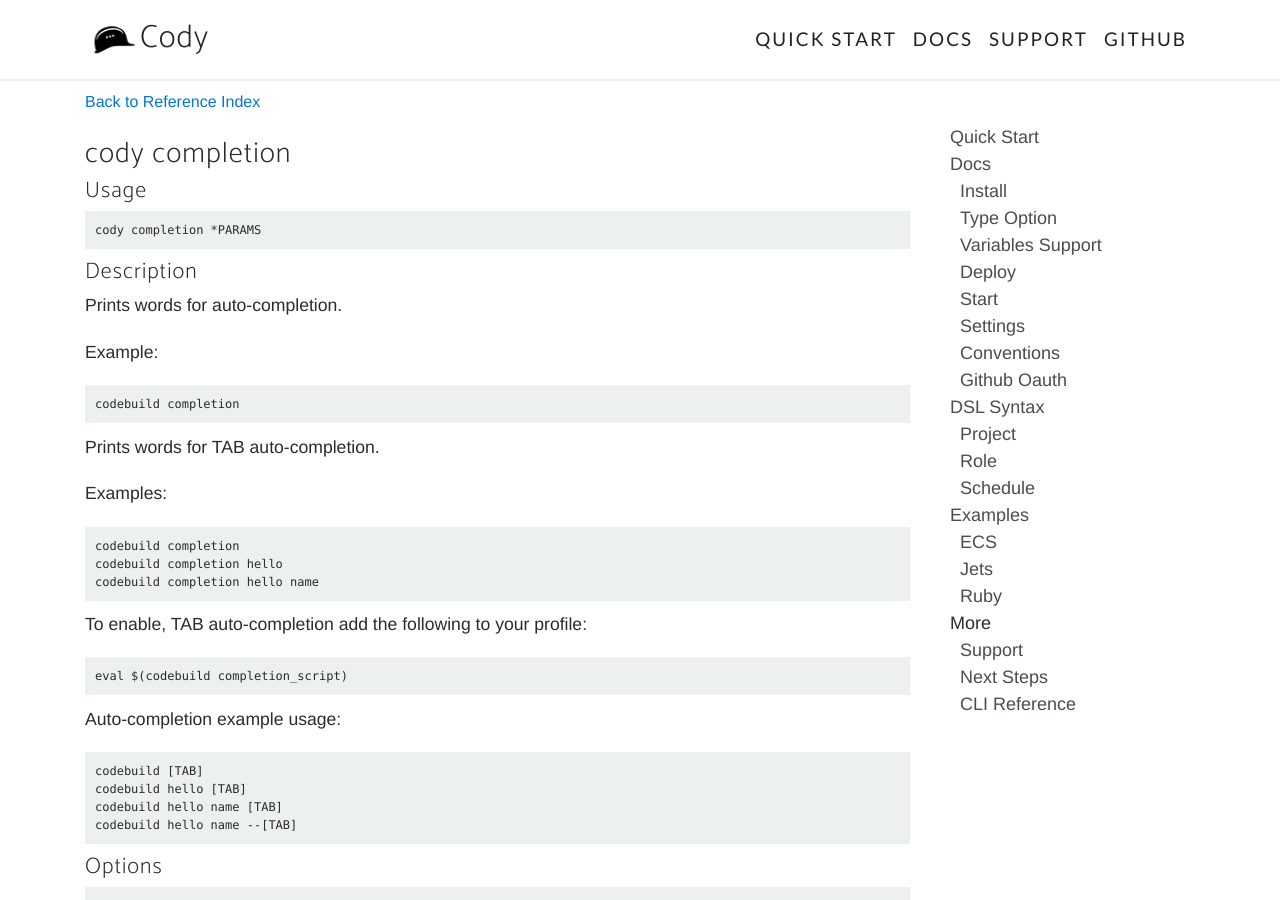
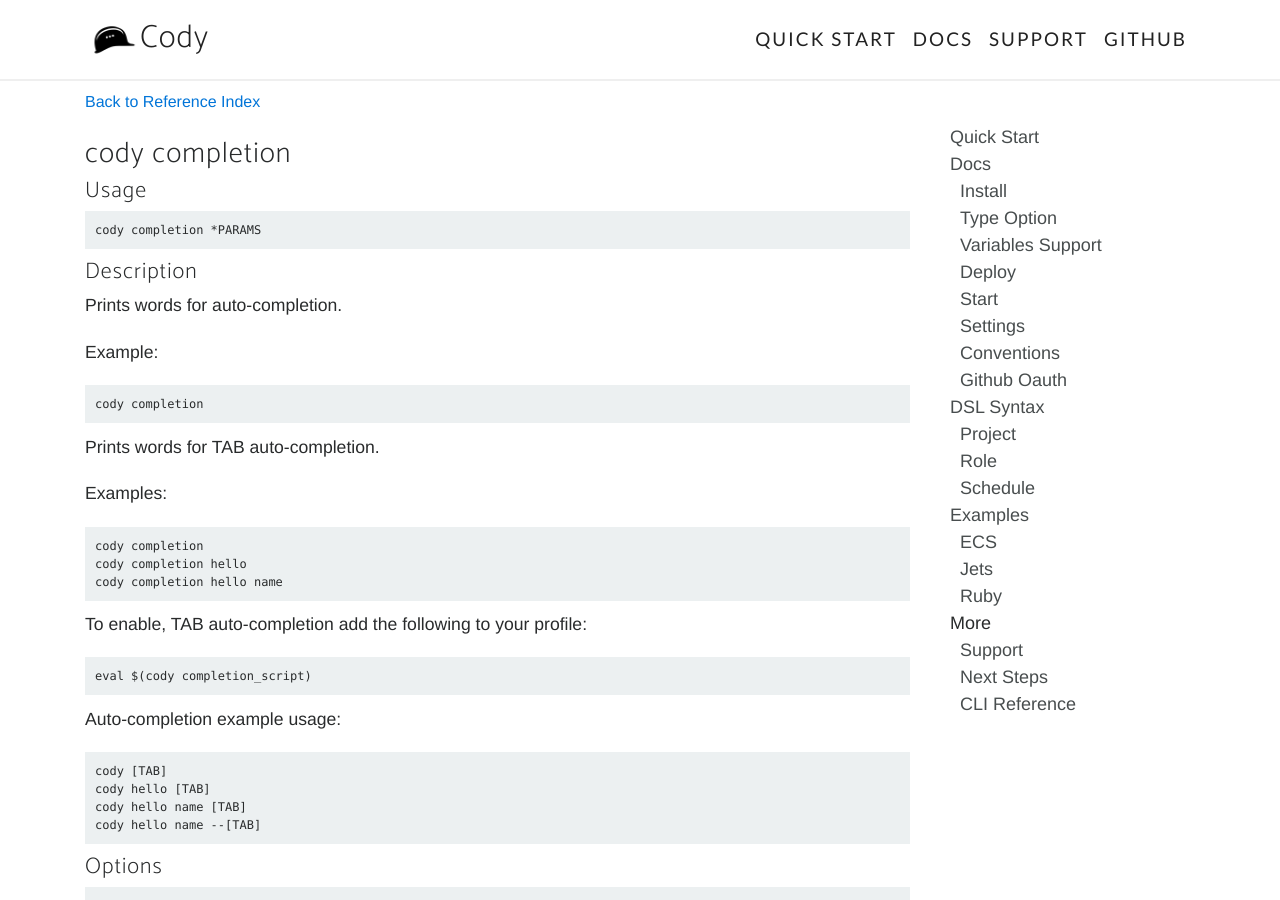
Before and after one commit to boltops-tools/cody, a Jekyll site: the page built from docs/_reference/cb-completion.md, in a window 1280 px wide and 900 px high. Built offline with Jekyll 4.4.1, drawn with Linux system fonts in a browser that asks for light colours; some web fonts are replaced.

Commit message:
fix renaming

```diff
--- a/docs/_reference/cb-completion.md
+++ b/docs/_reference/cb-completion.md
@@ -13,26 +13,26 @@
 
 Example:
 
-    codebuild completion
+    cody completion
 
 Prints words for TAB auto-completion.
 
 Examples:
 
-    codebuild completion
-    codebuild completion hello
-    codebuild completion hello name
+    cody completion
+    cody completion hello
+    cody completion hello name
 
 To enable, TAB auto-completion add the following to your profile:
 
-    eval $(codebuild completion_script)
+    eval $(cody completion_script)
 
 Auto-completion example usage:
 
-    codebuild [TAB]
-    codebuild hello [TAB]
-    codebuild hello name [TAB]
-    codebuild hello name --[TAB]
+    cody [TAB]
+    cody hello [TAB]
+    cody hello name [TAB]
+    cody hello name --[TAB]
 
 
 ## Options
--- a/lib/cody/core.rb
+++ b/lib/cody/core.rb
@@ -45,12 +45,12 @@
     end
     memoize :settings
 
-    def check_codebuild_project!
+    def check_cody_project!
       check_path = "#{Cody.root}/.cody"
       unless File.exist?(check_path)
-        puts "ERROR: No .cody folder found.  Are you sure you are in a project with codebuild setup?".color(:red)
+        puts "ERROR: No .cody folder found.  Are you sure you are in a project with cody setup?".color(:red)
         puts "Current directory: #{Dir.pwd}"
-        puts "If you want to set up codebuild for this project, please create a settings file via: cody init"
+        puts "If you want to set up cody for this project, please create a settings file via: cody init"
         exit 1 unless ENV['TEST']
       end
     end
--- a/lib/cody/evaluate.rb
+++ b/lib/cody/evaluate.rb
@@ -40,7 +40,7 @@
       end
     end
 
-    def lookup_codebuild_file(name)
+    def lookup_cody_file(name)
       [".cody", @options[:type], name].compact.join("/")
     end
   end
--- a/lib/cody/init.rb
+++ b/lib/cody/init.rb
@@ -34,7 +34,7 @@
     end
 
     def copy_top_level
-      puts "Initialize codebuild top-level folder"
+      puts "Initialize .cody top-level folder"
       dest = ".cody"
       excludes = %w[.git]
       if @options[:mode] == "light"
--- a/lib/cody/project.rb
+++ b/lib/cody/project.rb
@@ -62,11 +62,11 @@
     end
 
     def get_project_path
-      lookup_codebuild_file("project.rb")
+      lookup_cody_file("project.rb")
     end
 
     def build_spec
-      lookup_codebuild_file("buildspec.yml")
+      lookup_cody_file("buildspec.yml")
     end
   end
 end
--- a/lib/cody/role.rb
+++ b/lib/cody/role.rb
@@ -41,7 +41,7 @@
 
   private
     def get_role_path
-      lookup_codebuild_file("role.rb")
+      lookup_cody_file("role.rb")
     end
 
     def default_properties
--- a/lib/cody/schedule.rb
+++ b/lib/cody/schedule.rb
@@ -64,7 +64,7 @@
 
   private
     def get_schedule_path
-      lookup_codebuild_file("schedule.rb")
+      lookup_cody_file("schedule.rb")
     end
 
     def events_rule_role
--- a/lib/cody/setting.rb
+++ b/lib/cody/setting.rb
@@ -4,14 +4,14 @@
 module Cody
   class Setting
     extend Memoist
-    def initialize(check_codebuild_project=true)
-      @check_codebuild_project = check_codebuild_project
+    def initialize(check_cody_project=true)
+      @check_cody_project = check_cody_project
     end
 
     # data contains the settings.yml config.  The order or precedence for settings
     # is the project ufo/settings.yml and then the ~/.cody/settings.yml.
     def data
-      Cody.check_codebuild_project! if @check_codebuild_project
+      Cody.check_cody_project! if @check_cody_project
       return {} unless File.exist?(project_settings_path)
 
       # project based settings files
```
Also changed, not shown: docs/_docs/contributing.md (+3 -3 lines), docs/_docs/conventions.md (+1 -1 lines), docs/support.md (+3 -3 lines), lib/cody/command.rb (+8 -8 lines), lib/cody/completer.rb (+8 -8 lines).
